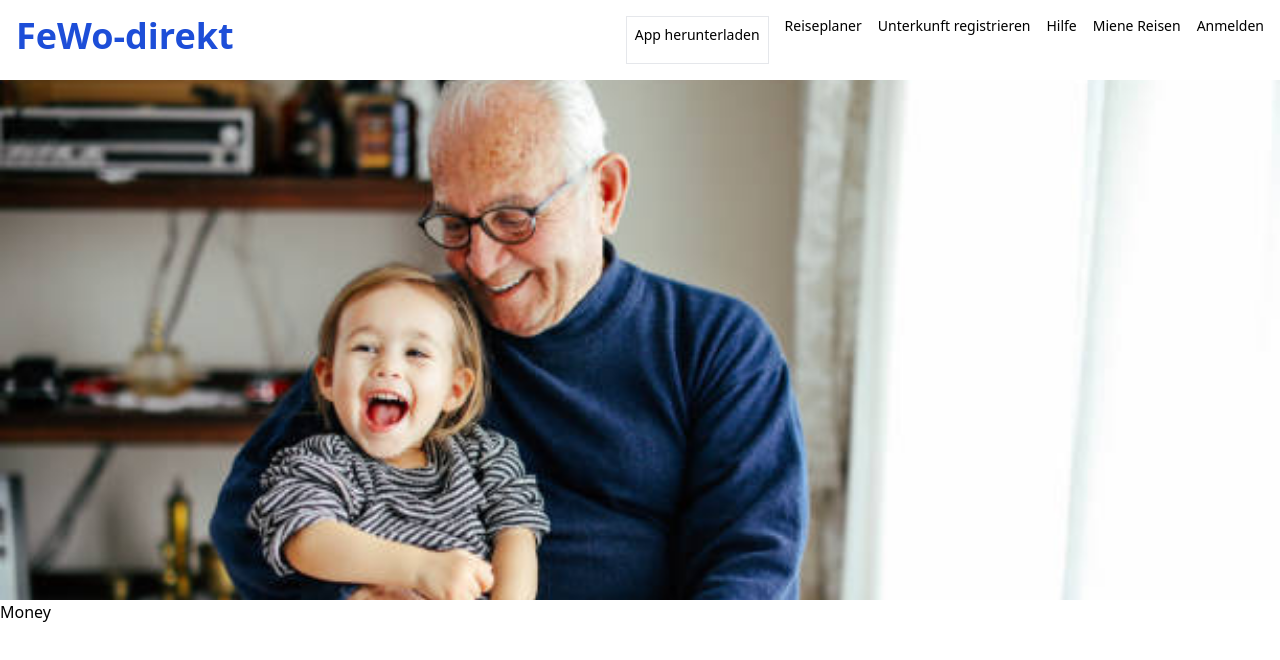
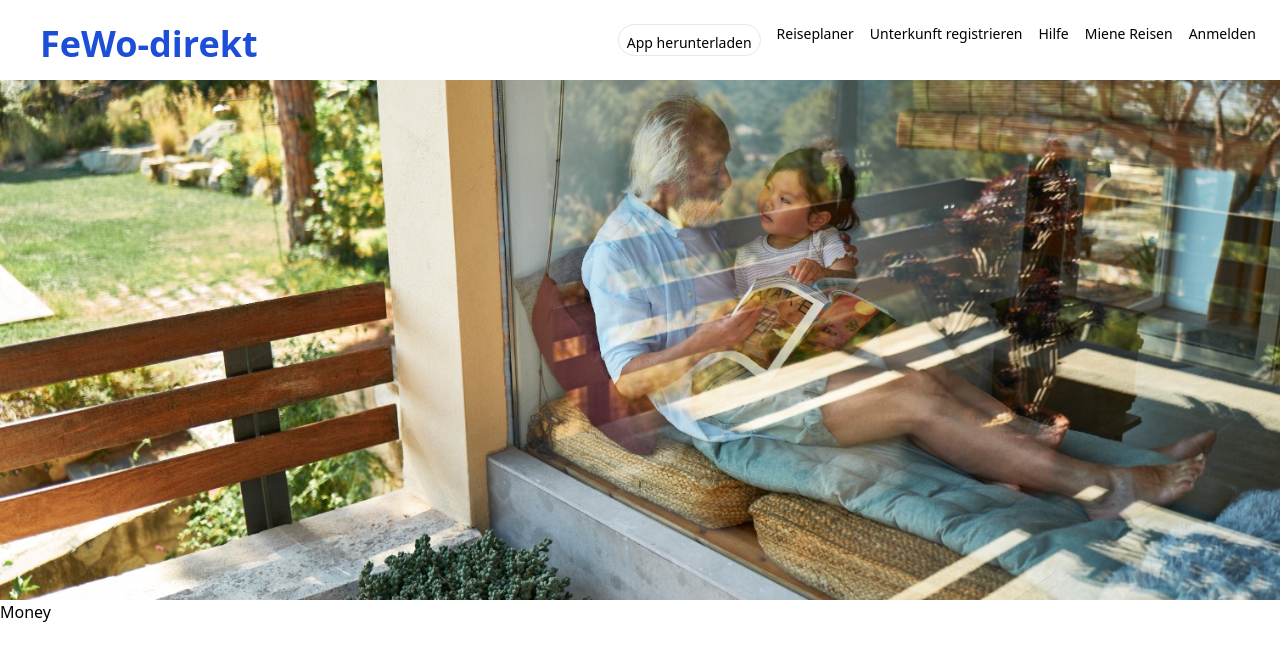
Before and after one commit to Chartine02/Cloning_exercise, a website: page app/index.html in a window 1280 px wide. Drawn offline with Linux system fonts and the light colour scheme.

Commit message:
newFiles

```diff
--- a/app/index.html
+++ b/app/index.html
@@ -8,13 +8,15 @@
   </head>
   <body>
     <div
-      class="bg-cover bg-opacity-10"
-      style="background-image: url('../imageClone.jpg'); height: 600px"
+      class="bg-cover"
+      style="background-image: url('../backg.jpeg'); height: 600px"
     >
-      <nav class="flex justify-between bg-white h-20 p-4">
-        <h1 class="text-blue-700 text-4xl font-semibold">FeWo-direkt</h1>
+      <nav class="flex justify-between bg-white h-20 p-6">
+        <h1 class="text-blue-700 text-4xl font-semibold ml-4">FeWo-direkt</h1>
         <div class="flex space-x-4 text-fff font-medium justify-center text-sm">
-          <a href="" class="border p-2">App herunterladen</a>
+          <a href="" class="border p-2 rounded-full justify-center"
+            >App herunterladen</a
+          >
           <a href="" class="hover:text-blue-400">Reiseplaner</a>
           <a href="" class="hover:text-blue-400">Unterkunft registrieren</a>
           <a href="" class="hover:text-blue-400">Hilfe</a>
```
Also changed, not shown: backg.jpeg (added), download.png (added), src/output.css.
